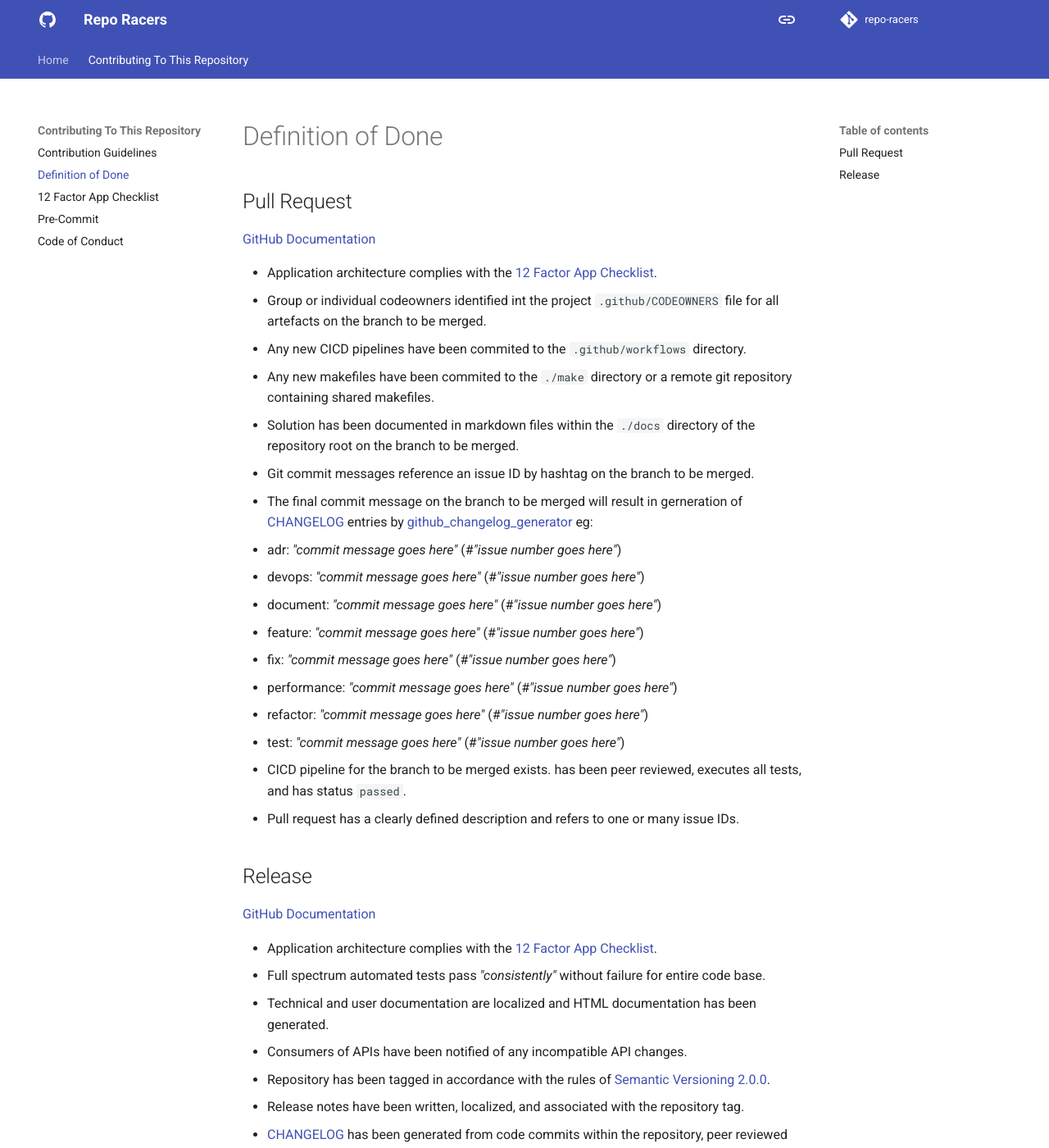
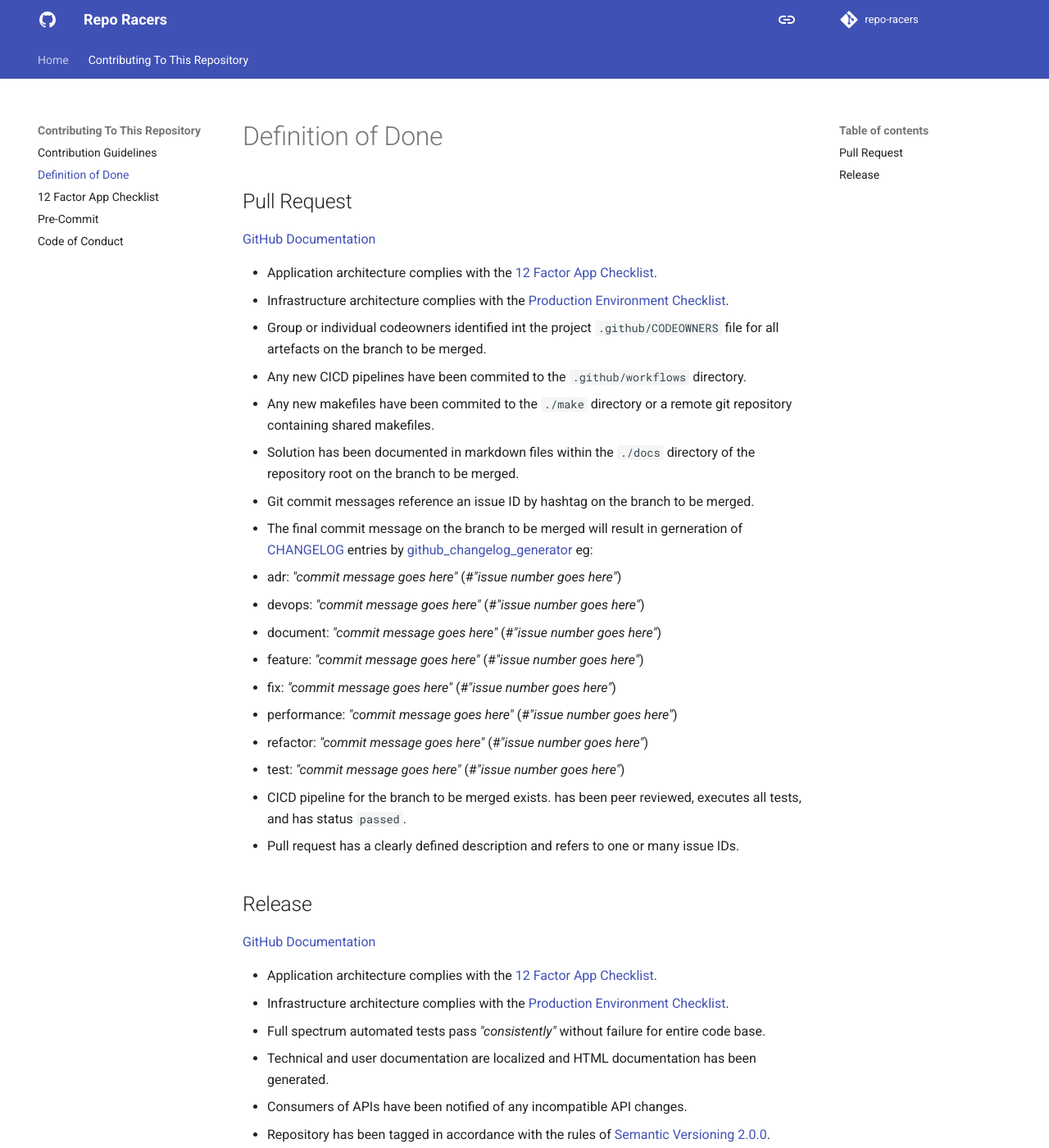
Before and after one commit to repo-racers/repo-racers, an MkDocs documentation site: the page built from docs/contribution/definition-of-done.md, in a window 1280 px wide and 1400 px high. Shown: the whole window at 82% size. Built offline with MkDocs 1.6.1 and Material for MkDocs 9.7.7, drawn with Linux system fonts in a browser that asks for light colours; comment, search, counter and statistics services are not loaded.

Commit message:
Update definition-of-done.md

```diff
--- a/docs/contribution/definition-of-done.md
+++ b/docs/contribution/definition-of-done.md
@@ -5,6 +5,7 @@
 [GitHub Documentation](https://docs.github.com/en/github/collaborating-with-pull-requests/proposing-changes-to-your-work-with-pull-requests/about-pull-requests)
 
 - Application architecture complies with the [12 Factor App Checklist](./12-factor-app-checklist.md).
+- Infrastructure architecture complies with the [Production Environment Checklist](./production-environment-checklist.md).
 - Group or individual codeowners identified int the project  `.github/CODEOWNERS` file for all artefacts on the branch to be merged.
 - Any new CICD pipelines have been commited to the `.github/workflows` directory.
 - Any new makefiles have been commited to the `./make` directory or a remote git repository containing shared makefiles.
@@ -28,6 +29,7 @@
 [GitHub Documentation](https://docs.github.com/en/github/administering-a-repository/releasing-projects-on-github/managing-releases-in-a-repository)
 
 - Application architecture complies with the [12 Factor App Checklist](./12-factor-app-checklist.md).
+- Infrastructure architecture complies with the [Production Environment Checklist](./production-environment-checklist.md).
 - Full spectrum automated tests pass *"consistently"* without failure for entire code base.
 - Technical and user documentation are localized and HTML documentation has been generated.
 - Consumers of APIs have been notified of any incompatible API changes.
```
